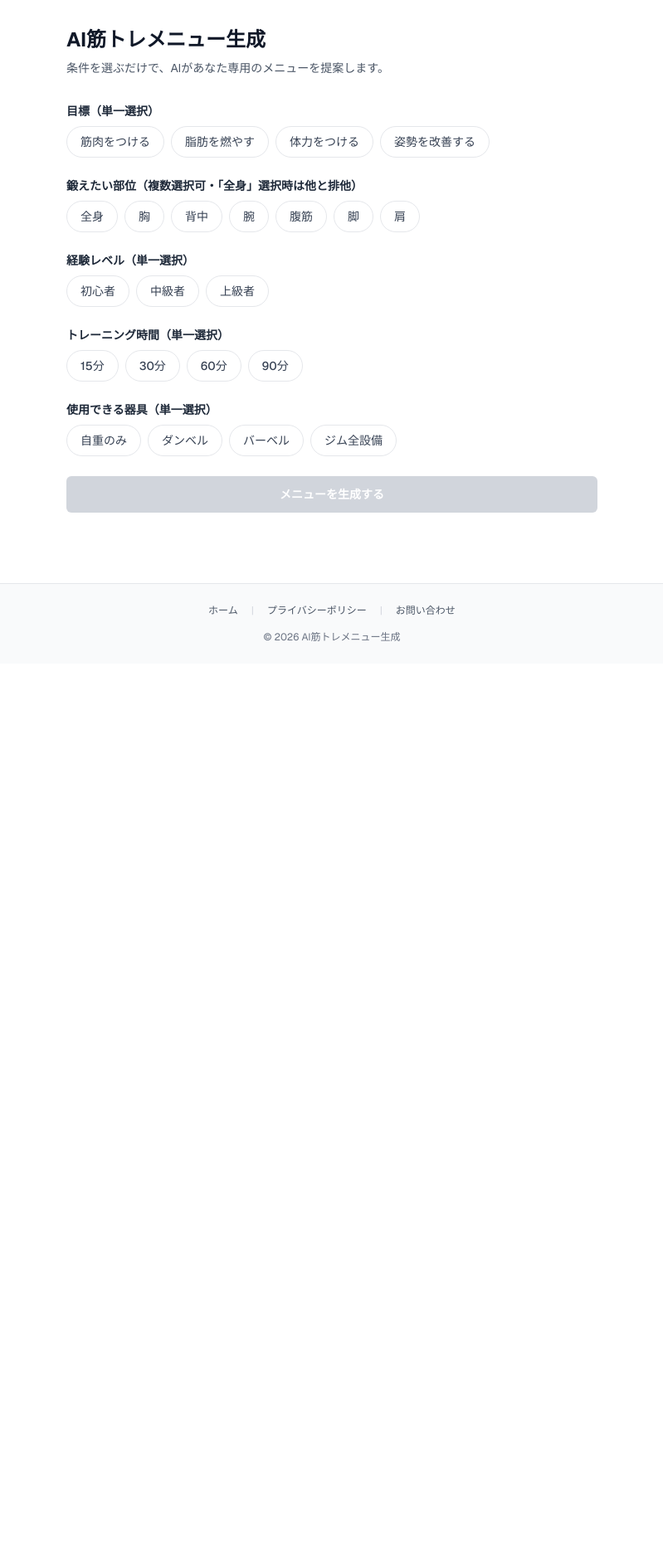
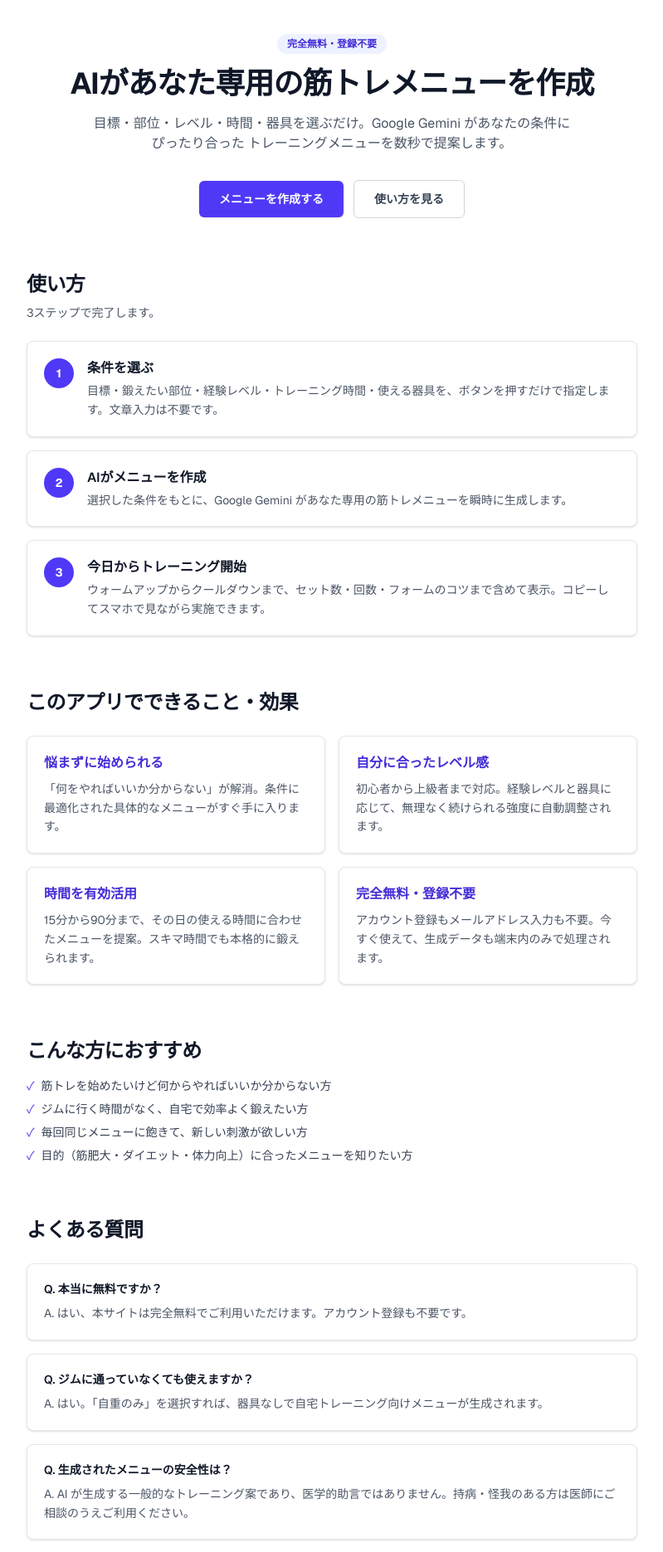
Before and after one commit to divnaoki/muscle-ai-menu, a Next.js app: page / in a window 1280 px wide. Shown: the top 1871 px of the page at 83% size, without its empty margins (240-1039 px from the left). Before the commit the page ends 800 px from the top, so only its background shows below. Built offline with nearby package versions, Linux system fonts and the light colour scheme.

Commit message:
トップページ作成

```diff
--- a/app/components/SiteFooter.tsx
+++ b/app/components/SiteFooter.tsx
@@ -10,6 +10,12 @@ export function SiteFooter() {
         <nav className="flex flex-wrap items-center justify-center gap-x-4 gap-y-2">
           <Link href="/" className="hover:text-indigo-700 hover:underline">
             ホーム
+          </Link>
+          <span className="text-gray-300" aria-hidden="true">
+            |
+          </span>
+          <Link href="/generate" className="hover:text-indigo-700 hover:underline">
+            メニュー作成
           </Link>
           <span className="text-gray-300" aria-hidden="true">
             |
--- a/app/page.tsx
+++ b/app/page.tsx
@@ -1,191 +1,186 @@
-"use client";
+import Link from "next/link";
 
-import { useEffect, useState } from "react";
-import { useRouter } from "next/navigation";
-import { SelectButton } from "./components/SelectButton";
-import {
-  BODY_PARTS,
-  DURATIONS,
-  EMPTY_CONDITIONS,
-  EQUIPMENTS,
-  GOALS,
-  LEVELS,
-  STORAGE_KEYS,
-  isComplete,
-  type BodyPart,
-  type Duration,
-  type Equipment,
-  type Goal,
-  type Level,
-  type MenuConditions,
-} from "./types";
+const STEPS = [
+  {
+    title: "条件を選ぶ",
+    body: "目標・鍛えたい部位・経験レベル・トレーニング時間・使える器具を、ボタンを押すだけで指定します。文章入力は不要です。",
+  },
+  {
+    title: "AIがメニューを作成",
+    body: "選択した条件をもとに、Google Gemini があなた専用の筋トレメニューを瞬時に生成します。",
+  },
+  {
+    title: "今日からトレーニング開始",
+    body: "ウォームアップからクールダウンまで、セット数・回数・フォームのコツまで含めて表示。コピーしてスマホで見ながら実施できます。",
+  },
+];
+
+const BENEFITS = [
+  {
+    title: "悩まずに始められる",
+    body: "「何をやればいいか分からない」が解消。条件に最適化された具体的なメニューがすぐ手に入ります。",
+  },
+  {
+    title: "自分に合ったレベル感",
+    body: "初心者から上級者まで対応。経験レベルと器具に応じて、無理なく続けられる強度に自動調整されます。",
+  },
+  {
+    title: "時間を有効活用",
+    body: "15分から90分まで、その日の使える時間に合わせたメニューを提案。スキマ時間でも本格的に鍛えられます。",
+  },
+  {
+    title: "完全無料・登録不要",
+    body: "アカウント登録もメールアドレス入力も不要。今すぐ使えて、生成データも端末内のみで処理されます。",
+  },
+];
+
+const FAQ = [
+  {
+    q: "本当に無料ですか？",
+    a: "はい、本サイトは完全無料でご利用いただけます。アカウント登録も不要です。",
+  },
+  {
+    q: "ジムに通っていなくても使えますか？",
+    a: "はい。「自重のみ」を選択すれば、器具なしで自宅トレーニング向けメニューが生成されます。",
+  },
+  {
+    q: "生成されたメニューの安全性は？",
+    a: "AI が生成する一般的なトレーニング案であり、医学的助言ではありません。持病・怪我のある方は医師にご相談のうえご利用ください。",
+  },
+  {
+    q: "個人情報は保存されますか？",
+    a: "氏名・メールアドレス等の個人情報は一切取得していません。詳細はプライバシーポリシーをご覧ください。",
+  },
+];
 
 export default function Home() {
-  const router = useRouter();
-  const [conditions, setConditions] = useState<MenuConditions>(EMPTY_CONDITIONS);
-  const [loading, setLoading] = useState(false);
-  const [error, setError] = useState<string | null>(null);
+  return (
+    <main className="mx-auto max-w-3xl px-4 py-10">
+      <section className="text-center">
+        <p className="inline-block rounded-full bg-indigo-50 px-3 py-1 text-xs font-semibold text-indigo-700">
+          完全無料・登録不要
+        </p>
+        <h1 className="mt-4 text-3xl font-bold tracking-tight text-gray-900 sm:text-4xl">
+          AIがあなた専用の
+          <br className="sm:hidden" />
+          筋トレメニューを作成
+        </h1>
+        <p className="mx-auto mt-4 max-w-xl text-sm text-gray-600 sm:text-base">
+          目標・部位・レベル・時間・器具を選ぶだけ。Google Gemini があなたの条件にぴったり合った
+          トレーニングメニューを数秒で提案します。
+        </p>
+        <div className="mt-8 flex flex-col items-center justify-center gap-3 sm:flex-row">
+          <Link
+            href="/generate"
+            className="w-full rounded-md bg-indigo-600 px-6 py-3 text-sm font-semibold text-white shadow-sm transition-colors hover:bg-indigo-700 sm:w-auto"
+          >
+            メニューを作成する
+          </Link>
+          <a
+            href="#how-to-use"
+            className="w-full rounded-md border border-gray-300 bg-white px-6 py-3 text-sm font-semibold text-gray-700 hover:bg-gray-50 sm:w-auto"
+          >
+            使い方を見る
+          </a>
+        </div>
+      </section>
 
-  useEffect(() => {
-    const raw = sessionStorage.getItem(STORAGE_KEYS.meta);
-    if (!raw) return;
-    try {
-      const parsed = JSON.parse(raw) as Partial<MenuConditions>;
-      // eslint-disable-next-line react-hooks/set-state-in-effect -- sessionStorage はクライアントのみで読めるため、マウント後に初期値を反映する必要がある
-      setConditions({
-        goal: GOALS.includes(parsed.goal as Goal) ? (parsed.goal as Goal) : null,
-        parts: Array.isArray(parsed.parts)
-          ? parsed.parts.filter((p): p is BodyPart => BODY_PARTS.includes(p as BodyPart))
-          : [],
-        level: LEVELS.includes(parsed.level as Level) ? (parsed.level as Level) : null,
-        duration: DURATIONS.includes(parsed.duration as Duration)
-          ? (parsed.duration as Duration)
-          : null,
-        equipment: EQUIPMENTS.includes(parsed.equipment as Equipment)
-          ? (parsed.equipment as Equipment)
-          : null,
-      });
-    } catch {
-      // ignore malformed meta
-    }
-  }, []);
+      <section id="how-to-use" className="mt-16">
+        <h2 className="text-2xl font-bold tracking-tight text-gray-900">使い方</h2>
+        <p className="mt-2 text-sm text-gray-600">3ステップで完了します。</p>
+        <ol className="mt-6 space-y-4">
+          {STEPS.map((step, i) => (
+            <li
+              key={step.title}
+              className="flex gap-4 rounded-lg border border-gray-200 bg-white p-5 shadow-sm"
+            >
+              <span
+                aria-hidden="true"
+                className="flex h-9 w-9 flex-none items-center justify-center rounded-full bg-indigo-600 text-sm font-bold text-white"
+              >
+                {i + 1}
+              </span>
+              <div>
+                <h3 className="text-base font-semibold text-gray-900">{step.title}</h3>
+                <p className="mt-1 text-sm leading-relaxed text-gray-600">{step.body}</p>
+              </div>
+            </li>
+          ))}
+        </ol>
+      </section>
 
-  const canSubmit = isComplete(conditions) && !loading;
+      <section className="mt-16">
+        <h2 className="text-2xl font-bold tracking-tight text-gray-900">
+          このアプリでできること・効果
+        </h2>
+        <div className="mt-6 grid gap-4 sm:grid-cols-2">
+          {BENEFITS.map((b) => (
+            <div
+              key={b.title}
+              className="rounded-lg border border-gray-200 bg-white p-5 shadow-sm"
+            >
+              <h3 className="text-base font-semibold text-indigo-700">{b.title}</h3>
+              <p className="mt-2 text-sm leading-relaxed text-gray-600">{b.body}</p>
+            </div>
+          ))}
+        </div>
+      </section>
 
-  function togglePart(part: BodyPart) {
-    setConditions((prev) => {
-      if (part === "全身") {
-        const already = prev.parts.includes("全身");
-        return { ...prev, parts: already ? [] : ["全身"] };
-      }
-      const withoutZenshin = prev.parts.filter((p) => p !== "全身");
-      const exists = withoutZenshin.includes(part);
-      return {
-        ...prev,
-        parts: exists
-          ? withoutZenshin.filter((p) => p !== part)
-          : [...withoutZenshin, part],
-      };
-    });
-  }
+      <section className="mt-16">
+        <h2 className="text-2xl font-bold tracking-tight text-gray-900">こんな方におすすめ</h2>
+        <ul className="mt-4 space-y-2 text-sm text-gray-700">
+          <li className="flex gap-2">
+            <span className="text-indigo-600" aria-hidden="true">
+              ✓
+            </span>
+            筋トレを始めたいけど何からやればいいか分からない方
+          </li>
+          <li className="flex gap-2">
+            <span className="text-indigo-600" aria-hidden="true">
+              ✓
+            </span>
+            ジムに行く時間がなく、自宅で効率よく鍛えたい方
+          </li>
+          <li className="flex gap-2">
+            <span className="text-indigo-600" aria-hidden="true">
+              ✓
+            </span>
+            毎回同じメニューに飽きて、新しい刺激が欲しい方
+          </li>
+          <li className="flex gap-2">
+            <span className="text-indigo-600" aria-hidden="true">
+              ✓
+            </span>
+            目的（筋肥大・ダイエット・体力向上）に合ったメニューを知りたい方
+          </li>
+        </ul>
+      </section>
 
-  async function handleSubmit() {
-    if (!isComplete(conditions)) return;
-    setLoading(true);
-    setError(null);
-    try {
-      const res = await fetch("/api/generate", {
-        method: "POST",
-        headers: { "Content-Type": "application/json" },
-        body: JSON.stringify({ conditions }),
-      });
-      const data = (await res.json()) as { result?: string; error?: string };
-      if (!res.ok || !data.result) {
-        setError(data.error ?? "エラーが発生しました");
-        setLoading(false);
-        return;
-      }
-      sessionStorage.setItem(STORAGE_KEYS.result, data.result);
-      sessionStorage.setItem(STORAGE_KEYS.meta, JSON.stringify(conditions));
-      router.push("/result");
-    } catch {
-      setError("通信エラーが発生しました");
-      setLoading(false);
-    }
-  }
+      <section className="mt-16">
+        <h2 className="text-2xl font-bold tracking-tight text-gray-900">よくある質問</h2>
+        <dl className="mt-6 space-y-4">
+          {FAQ.map((item) => (
+            <div
+              key={item.q}
+              className="rounded-lg border border-gray-200 bg-white p-5 shadow-sm"
+            >
+              <dt className="text-sm font-semibold text-gray-900">Q. {item.q}</dt>
+              <dd className="mt-2 text-sm leading-relaxed text-gray-600">A. {item.a}</dd>
+            </div>
+          ))}
+        </dl>
+      </section>
 
-  return (
-    <main className="mx-auto max-w-2xl px-4 py-8">
-      <header className="mb-8">
-        <h1 className="text-2xl font-bold text-gray-900">AI筋トレメニュー生成</h1>
-        <p className="mt-2 text-sm text-gray-600">
-          条件を選ぶだけで、AIがあなた専用のメニューを提案します。
-        </p>
-      </header>
-
-      <div className="space-y-6">
-        <Field label="目標（単一選択）">
-          {GOALS.map((g) => (
-            <SelectButton
-              key={g}
-              label={g}
-              selected={conditions.goal === g}
-              onClick={() => setConditions({ ...conditions, goal: g })}
-              disabled={loading}
-            />
-          ))}
-        </Field>
-
-        <Field label="鍛えたい部位（複数選択可・「全身」選択時は他と排他）">
-          {BODY_PARTS.map((p) => (
-            <SelectButton
-              key={p}
-              label={p}
-              selected={conditions.parts.includes(p)}
-              onClick={() => togglePart(p)}
-              disabled={loading}
-            />
-          ))}
-        </Field>
-
-        <Field label="経験レベル（単一選択）">
-          {LEVELS.map((l) => (
-            <SelectButton
-              key={l}
-              label={l}
-              selected={conditions.level === l}
-              onClick={() => setConditions({ ...conditions, level: l })}
-              disabled={loading}
-            />
-          ))}
-        </Field>
-
-        <Field label="トレーニング時間（単一選択）">
-          {DURATIONS.map((d) => (
-            <SelectButton
-              key={d}
-              label={d}
-              selected={conditions.duration === d}
-              onClick={() => setConditions({ ...conditions, duration: d })}
-              disabled={loading}
-            />
-          ))}
-        </Field>
-
-        <Field label="使用できる器具（単一選択）">
-          {EQUIPMENTS.map((e) => (
-            <SelectButton
-              key={e}
-              label={e}
-              selected={conditions.equipment === e}
-              onClick={() => setConditions({ ...conditions, equipment: e })}
-              disabled={loading}
-            />
-          ))}
-        </Field>
-      </div>
-
-      {error && (
-        <p className="mt-6 rounded-md bg-red-50 px-4 py-3 text-sm text-red-700">{error}</p>
-      )}
-
-      <button
-        type="button"
-        onClick={handleSubmit}
-        disabled={!canSubmit}
-        className="mt-6 w-full rounded-md bg-indigo-600 px-4 py-3 text-sm font-semibold text-white transition-colors hover:bg-indigo-700 disabled:cursor-not-allowed disabled:bg-gray-300"
-      >
-        {loading ? "AIがメニューを作成中..." : "メニューを生成する"}
-      </button>
+      <section className="mt-16 rounded-lg border border-indigo-200 bg-indigo-50 p-8 text-center">
+        <h2 className="text-xl font-bold text-gray-900">さっそくメニューを作ってみましょう</h2>
+        <p className="mt-2 text-sm text-gray-700">条件を選ぶだけ・所要時間1分以内</p>
+        <Link
+          href="/generate"
+          className="mt-6 inline-block rounded-md bg-indigo-600 px-6 py-3 text-sm font-semibold text-white shadow-sm transition-colors hover:bg-indigo-700"
+        >
+          メニューを作成する
+        </Link>
+      </section>
     </main>
   );
 }
-
-function Field({ label, children }: { label: string; children: React.ReactNode }) {
-  return (
-    <div>
-      <p className="mb-2 text-sm font-semibold text-gray-800">{label}</p>
-      <div className="flex flex-wrap gap-2">{children}</div>
-    </div>
-  );
-}
--- a/app/result/page.tsx
+++ b/app/result/page.tsx
@@ -99,7 +99,7 @@ export default function ResultPage() {
 
       <button
         type="button"
-        onClick={() => router.push("/")}
+        onClick={() => router.push("/generate")}
         className="mt-6 w-full rounded-md border border-indigo-300 bg-white px-4 py-3 text-sm font-semibold text-indigo-700 hover:bg-indigo-50"
       >
         条件を変えて再生成する
```
Also changed, not shown: app/generate/page.tsx (added, +191 -0 lines).
